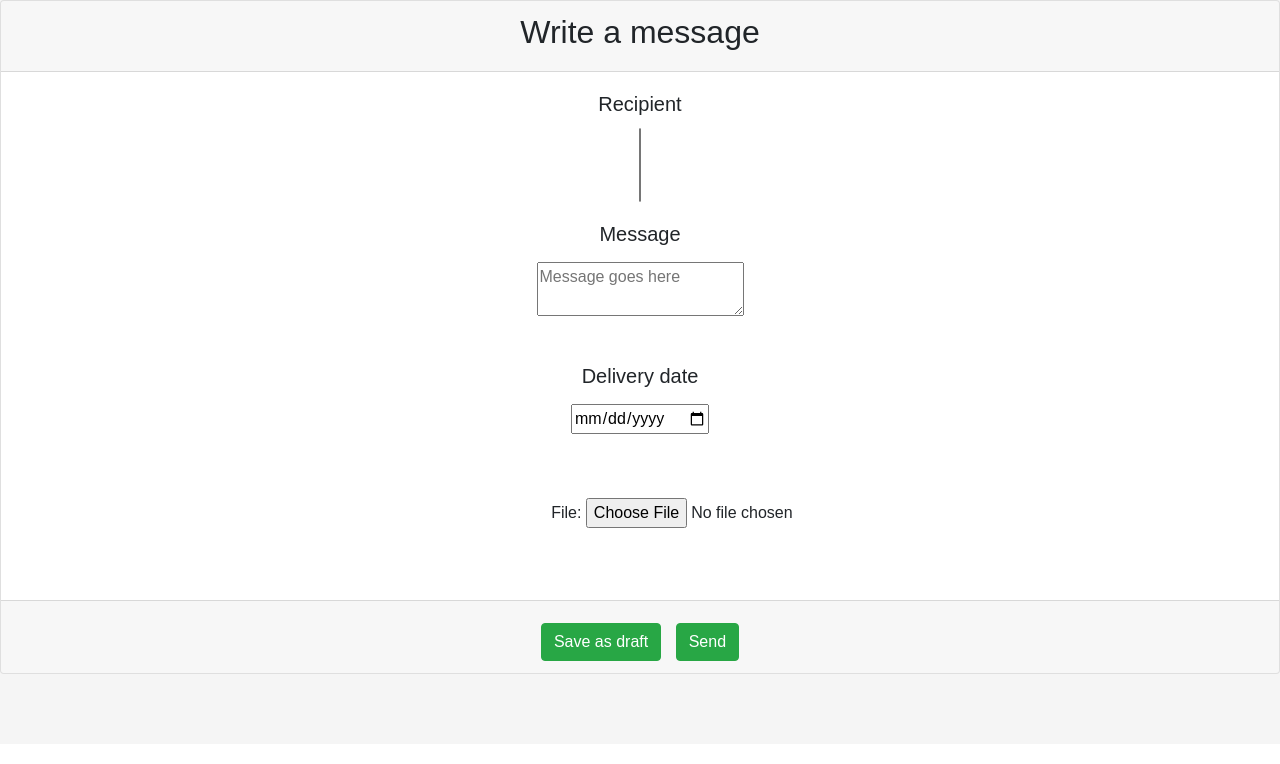
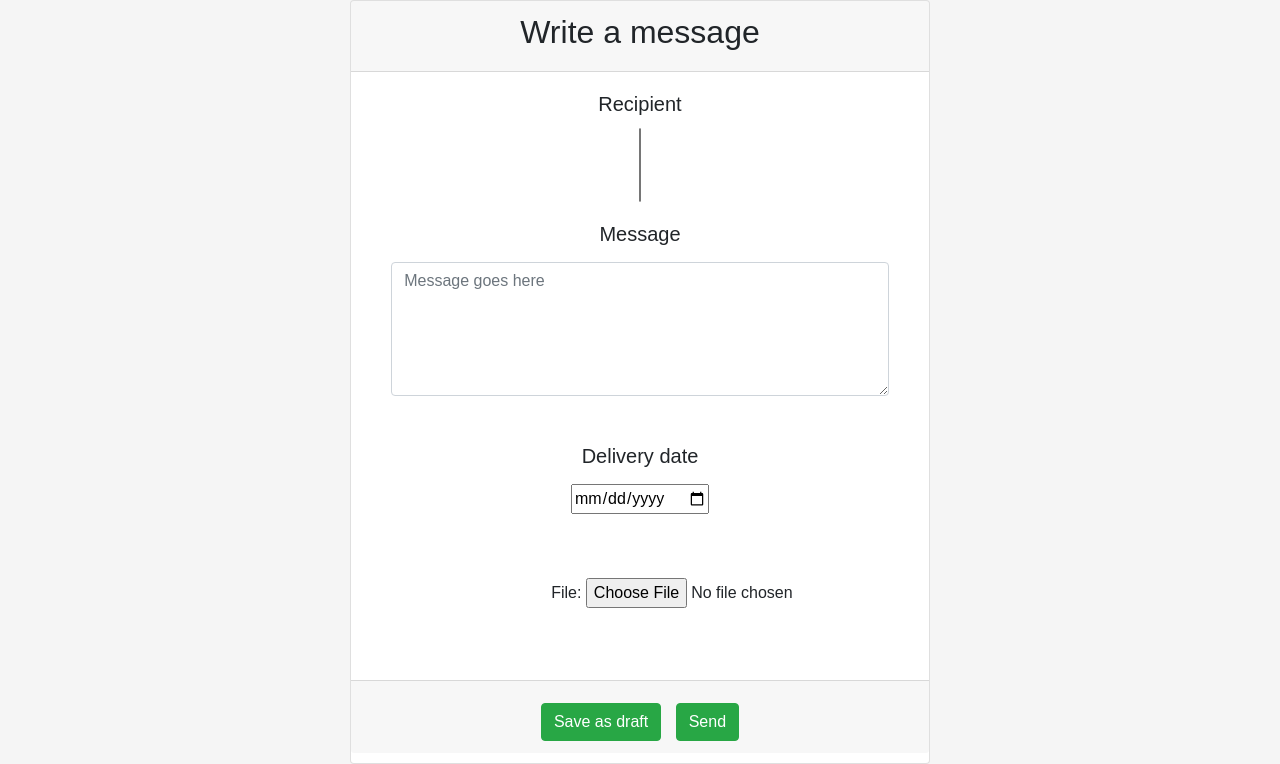
Before and after one commit to TommasoLencioni/squad2-MyMessageInTheBottle, a Flask app: page /send in a window 1280 px wide. Shown: the part 56-820 px from the top of the page. Before the commit the page ends 730 px from the top, so only its background shows below. Run offline with Flask 2, Linux system fonts and the light colour scheme; a user stored in the database is signed in; data comes from the database, SQL or seed files in the repository; some libraries are stand-ins or nearby versions; some web fonts are replaced.

Commit message:
Change size of textArea

```diff
--- a/monolith/forms.py
+++ b/monolith/forms.py
@@ -32,7 +32,7 @@ class UserForm(FlaskForm):
 class SendForm(FlaskForm):
     recipient = f.SelectMultipleField('Recipient', validators=[DataRequired()])
     #recipient = f.TextField('Recipient', validators=[DataRequired()])
-    body = f.TextAreaField('Message', render_kw={"placeholder": "Message goes here"}, validators=[DataRequired()])
+    body = f.TextAreaField('Message', render_kw={"placeholder": "Message goes here", 'class': 'form-control', 'rows': 5}, validators=[DataRequired()])
     delivery_date = f.DateField('Delivery date', format='%d/%m/%Y', render_kw={"placeholder": "DD/MM/YYYY"})
     send_button = f.SubmitField('send')
     draft_button = f.SubmitField('save as draft')
--- a/monolith/templates/send.html
+++ b/monolith/templates/send.html
@@ -3,7 +3,8 @@
 {% block content %}
 <html>
     <body>
-
+        <div class="container">
+            <div class="d-flex justify-content-center h-70">
                 <div class="card text-center">
                     <div class="card-header">
                         {% if draft_id %}
@@ -47,7 +48,7 @@
                             <p>File: <input type=file value="image_file" name="image_file"/></p>
                         </div>
                     </div>
-            <div class="card-footer text-muted">
+                    <div class="card-footer text-muted" style="margin-bottom: 10px;">
                         {% if draft_id %}
                         <input type=submit name="submit_button" value="Save changes" class="btn btn-success" style="margin-top : 10px; margin-right: 5px;">
                         <input type=submit name="submit_button" value="Send as message" class="btn btn-success" style="margin-top : 10px; margin-left: 5px;">
@@ -69,9 +70,8 @@
                         {% endif %}
                     </div>
                 </div>
-
-
-
+            </div>
+        </div>
 
     </body>
 </html>
```
Lines whose indentation alone changed are shown as unchanged.
